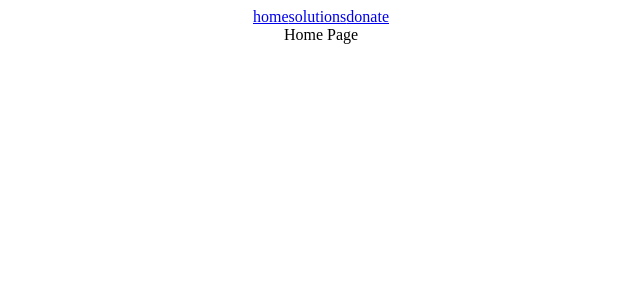
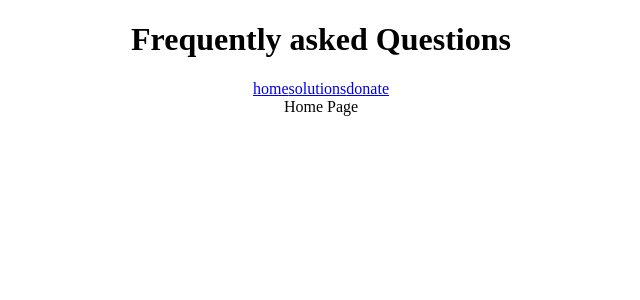
Before and after one commit to ChelleyD/code-for-good, a React (Create React App) app: page / in a window 1280 px wide. Shown: the top 300 px of the page, without its empty margins (319-959 px from the left). Built offline with nearby package versions, Linux system fonts and the light colour scheme.

Commit message:
Updated changes to Faq file

```diff
--- a/src/App.js
+++ b/src/App.js
@@ -2,10 +2,12 @@ import './App.css';
 import Links from './components/Nav/Links';
 import Nav from './components/Nav/Navbar';
 import { BrowserRouter, Routes, Route } from 'react-router-dom';
+import {Faq} from './pages/Faq';
 
 function App() {
   return (
     <div className="App">
+      <Faq />
       <Nav />
       <Routes>
         {Links.map((element) => {
--- /dev/null
+++ b/src/pages/Faq.js
@@ -0,0 +1,9 @@
+import React from "react"
+
+// function Faq () {
+//     return <h1>Faq Page</h1>
+// }
+
+export const Faq = () => <h1>Frequently asked Questions</h1>
+
+// export default Faq;
```
